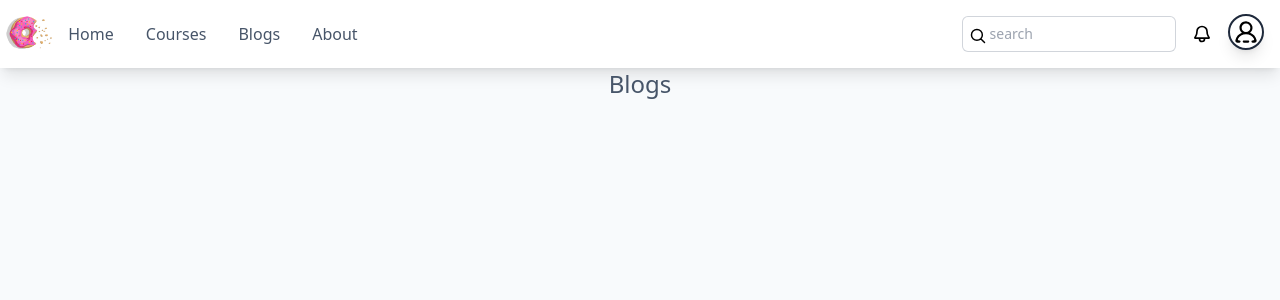
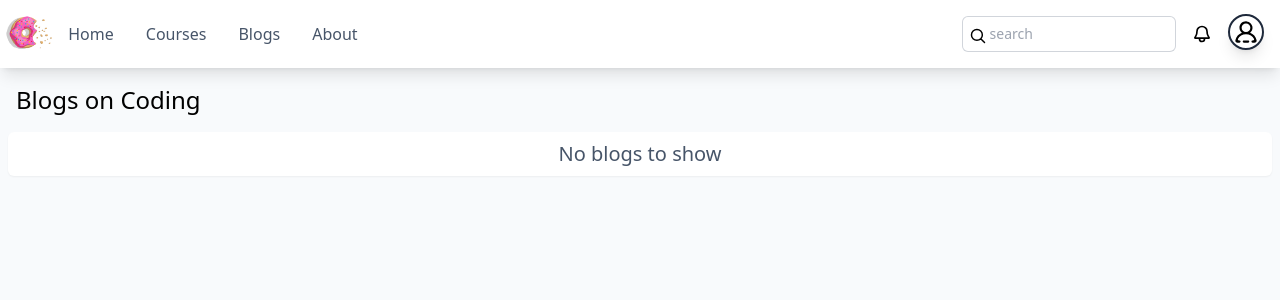
Before and after one commit to codewithcherry/Idonutcode_website_vite, a React (Vite) app: page /blogs in a window 1280 px wide. Shown: the top 300 px of the page. Built offline with nearby package versions, Linux system fonts and the light colour scheme; no server answers.

Commit message:
add new title and no show blogs p on main component

```diff
--- a/src/Components/Blogs/Blogs.jsx
+++ b/src/Components/Blogs/Blogs.jsx
@@ -1,10 +1,21 @@
 import React from 'react'
 
 const Blogs = () => {
+
+  const blogs={}
   return (
     <div  className='h-screen'>
+      <div className='text-2xl text-left font-medium'>
+        <h1 className='m-4 text-black'>
+          Blogs on Coding
+        </h1>
+      </div>
       <div>
-        <div className='text-2xl text-slate-600 text-center font-medium'>Blogs</div>
+        <div>
+          {
+            blogs? <p className='text-xl text-center font-medium text-slate-600 bg-white p-2 m-2 rounded-md shadow-sm'>No blogs to show</p>:"blogs will be shown here"
+          }
+        </div>
       </div>
     </div>
   )
```
